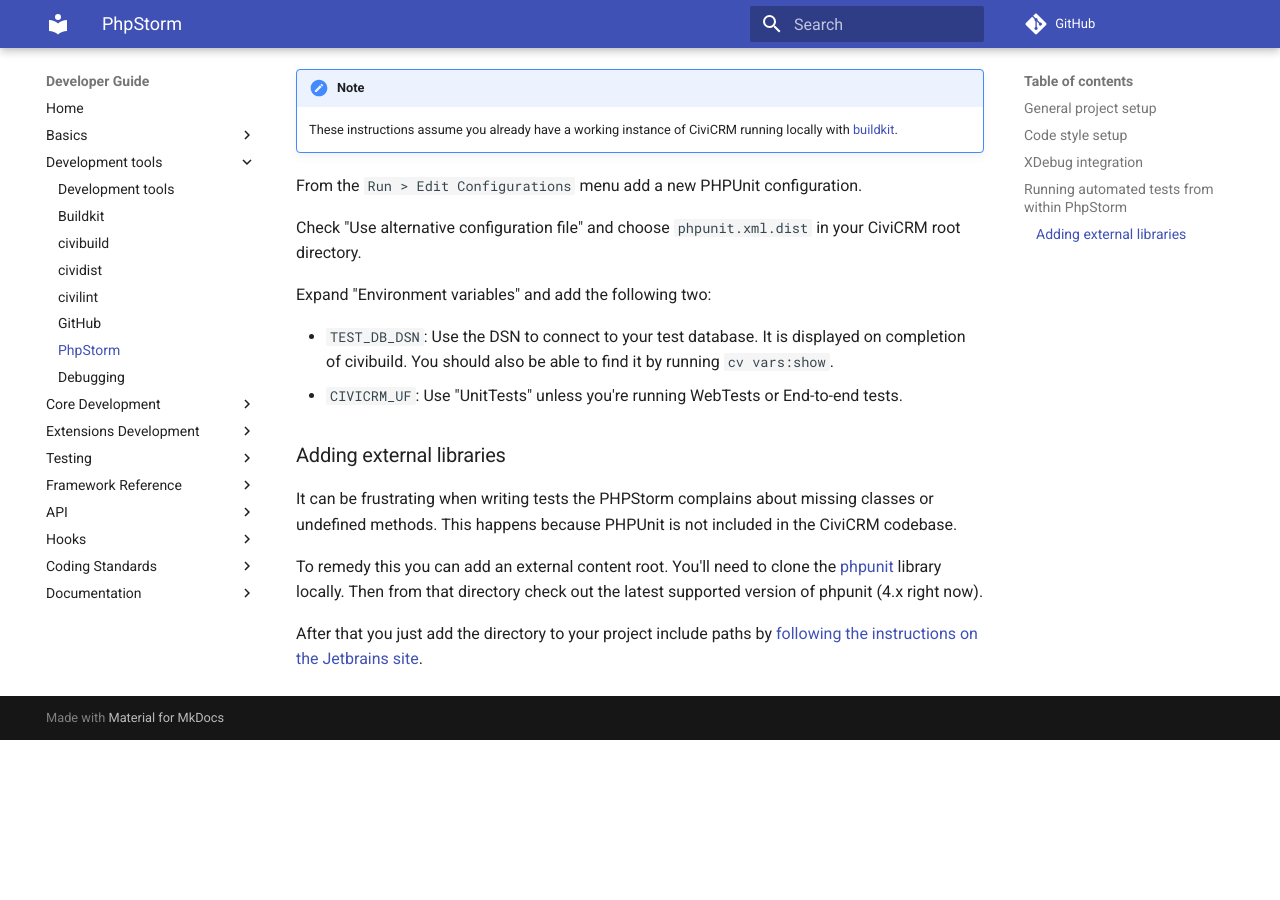
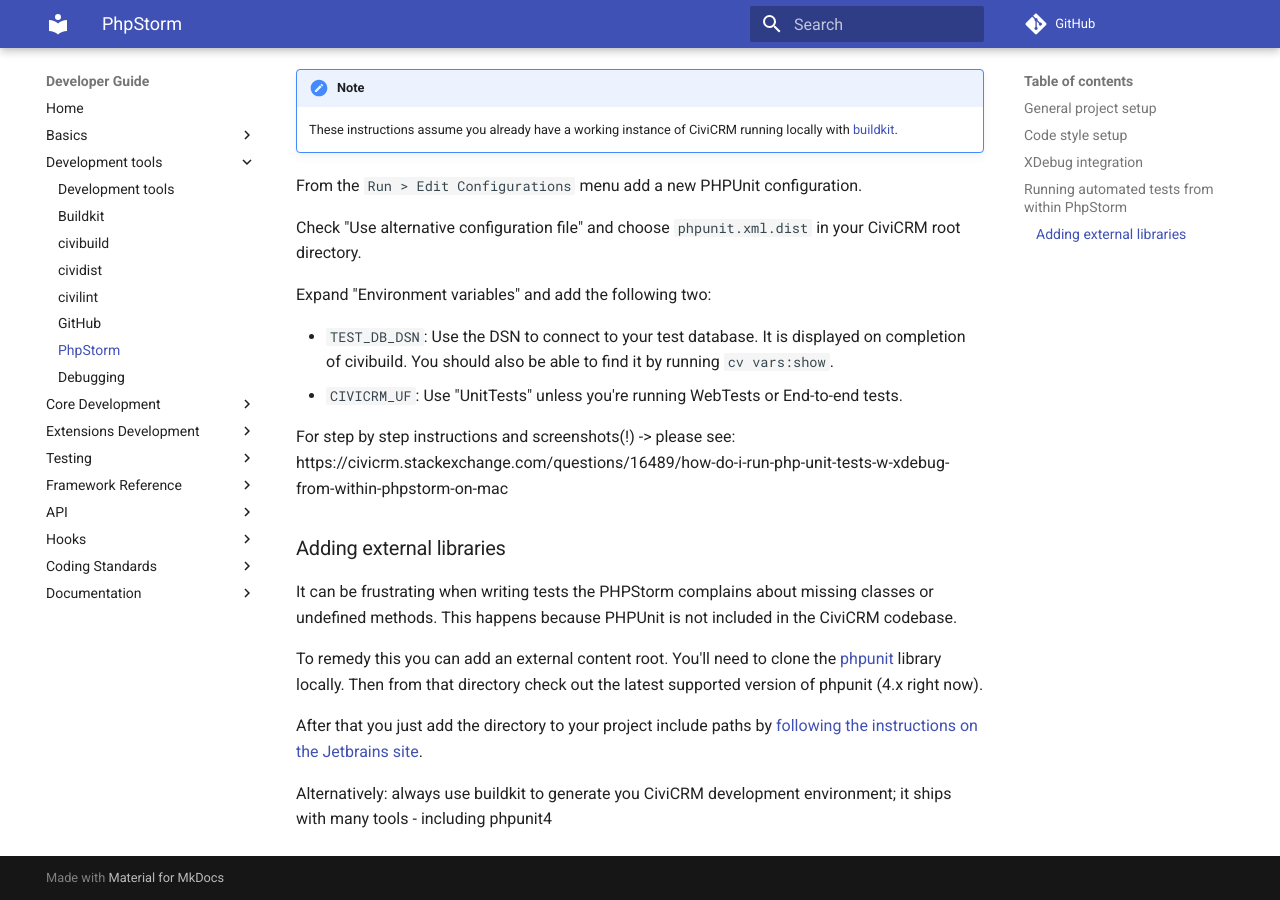
Before and after one commit to civicrm/civicrm-dev-docs, an MkDocs documentation site: the page built from docs/tools/phpstorm.md, in a window 1280 px wide and 900 px high, scrolled down 1254 px. Built offline with MkDocs 1.6.1 and Material for MkDocs 9.7.7, drawn with Linux system fonts in a browser that asks for light colours; comment, search, counter and statistics services are not loaded; old or Windows-style settings are respelled for this version of MkDocs; before the commit the page ends 1994 px from its top, so only the background shows below that.

Commit message:
Adding in more detailed reference -> to PHPStorm set up (with screenshots!)
and reminding everyone to always use buildkit

```diff
--- a/docs/tools/phpstorm.md
+++ b/docs/tools/phpstorm.md
@@ -48,6 +48,8 @@
 - `CIVICRM_UF`: Use "UnitTests" unless you're running WebTests or End-to-end
 tests.
 
+For step by step instructions and screenshots(!) -> please see: https://civicrm.stackexchange.com/questions/16489/how-do-i-run-php-unit-tests-w-xdebug-from-within-phpstorm-on-mac
+
 ### Adding external libraries
 
 It can be frustrating when writing tests the PHPStorm complains about missing
@@ -63,3 +65,5 @@
 
 [phpstorm-include-paths]: https://www.jetbrains.com/help/phpstorm/configuring-include-paths.html
 [phpunit]: https://github.com/sebastianbergmann/phpunit
+
+Alternatively: always use buildkit to generate you CiviCRM development environment; it ships with many tools - including phpunit4
```
